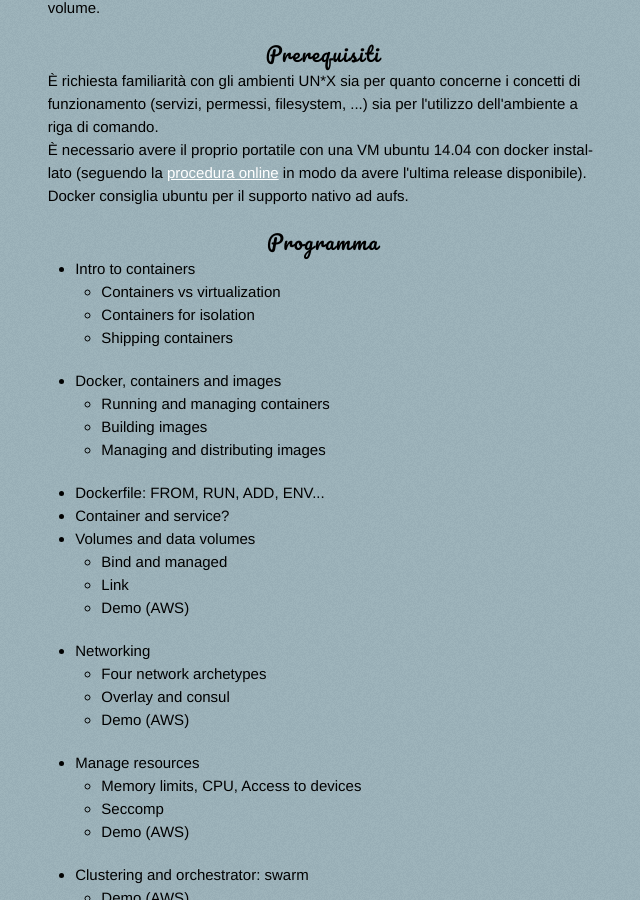
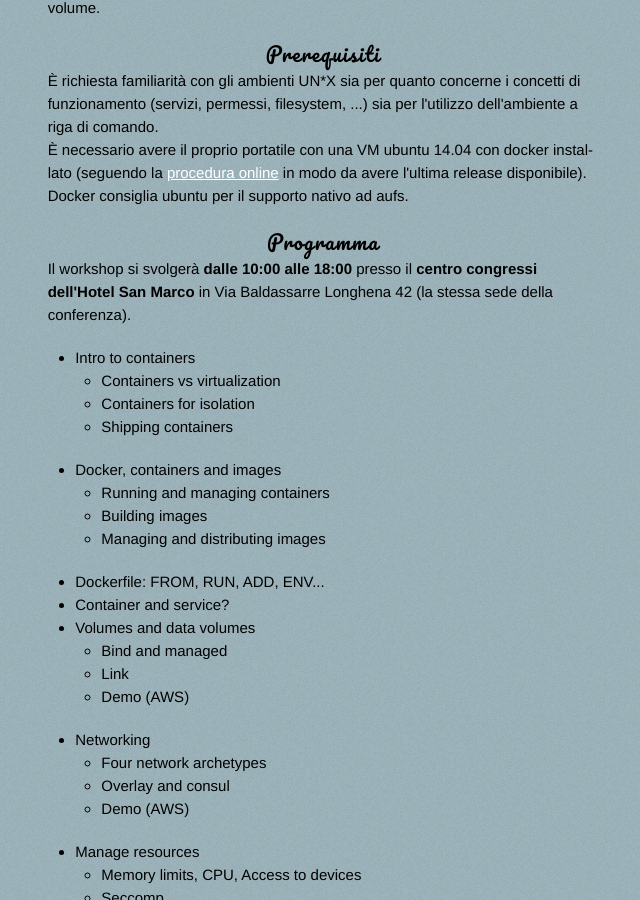
Before and after one commit to GrUSP/2016.containerday.it, a Jekyll site: the page built from index.html, in a window 1280 px wide and 900 px high, scrolled down 3762 px. Shown: the whole window, without its empty margins (317-957 px from the left). Built offline with Jekyll 4.4.1, drawn with Linux system fonts in a browser that asks for light colours; Markdown is read by kramdown in place of the engine named in the settings; comment, search, counter and statistics services are not loaded.

Commit message:
Aggiunti orario e sede workshop.

```diff
--- a/_includes/section-workshop.html
+++ b/_includes/section-workshop.html
@@ -21,6 +21,10 @@
             </p>
 
             <h4>Programma</h4>
+            <p>
+                Il workshop si svolgerà <strong>dalle 10:00 alle 18:00</strong> presso il <strong>centro congressi dell'Hotel
+                San Marco</strong> in Via Baldassarre Longhena 42 (la stessa sede della conferenza).
+            </p>
             <ul>
                 <li>
                     Intro to containers
```
